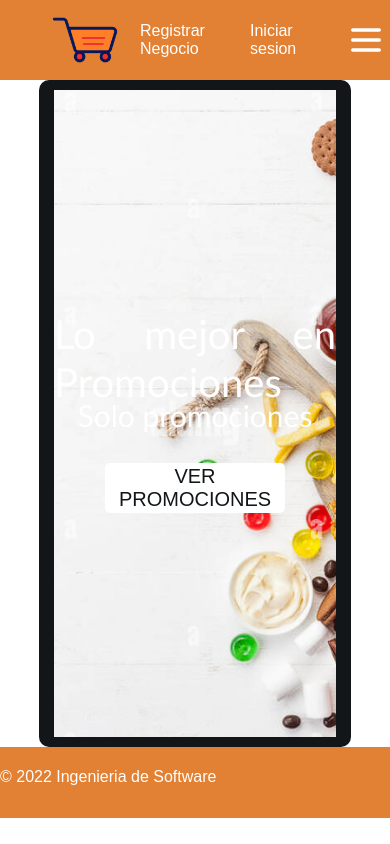
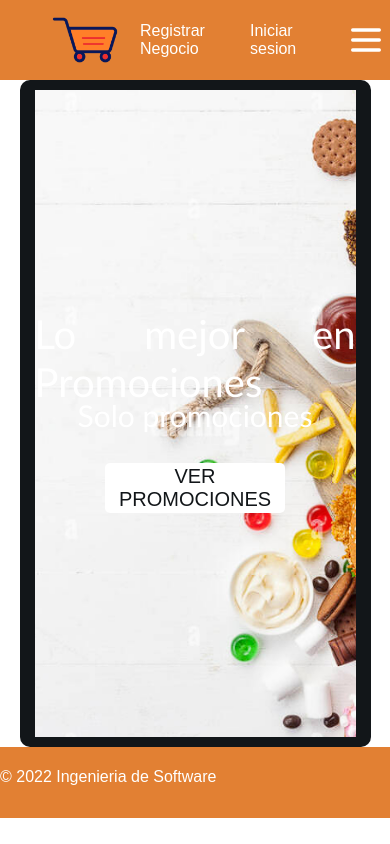
Before and after one commit to JhonyVS/proyecto_is_frontend, a React (Create React App) app: page / in a window 390 px wide. Shown: the top 844 px of the page. Built offline with nearby package versions, Linux system fonts and the light colour scheme.

Commit message:
Update Home.css

```diff
--- a/src/styles/Home.css
+++ b/src/styles/Home.css
@@ -20,7 +20,7 @@
   .headerContainer h1 {
     justify-content: center;
     align-items: center;
-    font-size: 90px;
+    font-size: 80px;
     height: 60px;
     font-weight: 50;
     color: black;
@@ -53,7 +53,7 @@
     transition: 0.3s ease-in;
   }
 
-  @media only screen and (max-width: 650px) {
+  @media only screen and (max-width: 900px) {
     .home {
       justify-content: center;
       align-items: center;
@@ -63,7 +63,7 @@
       margin-left: 0px;
       border-radius: 10px;
       padding: 10px;
-      width: 80%;
+      width: 90%;
       display: flex;
       justify-content: center;
       align-items: center;
```
